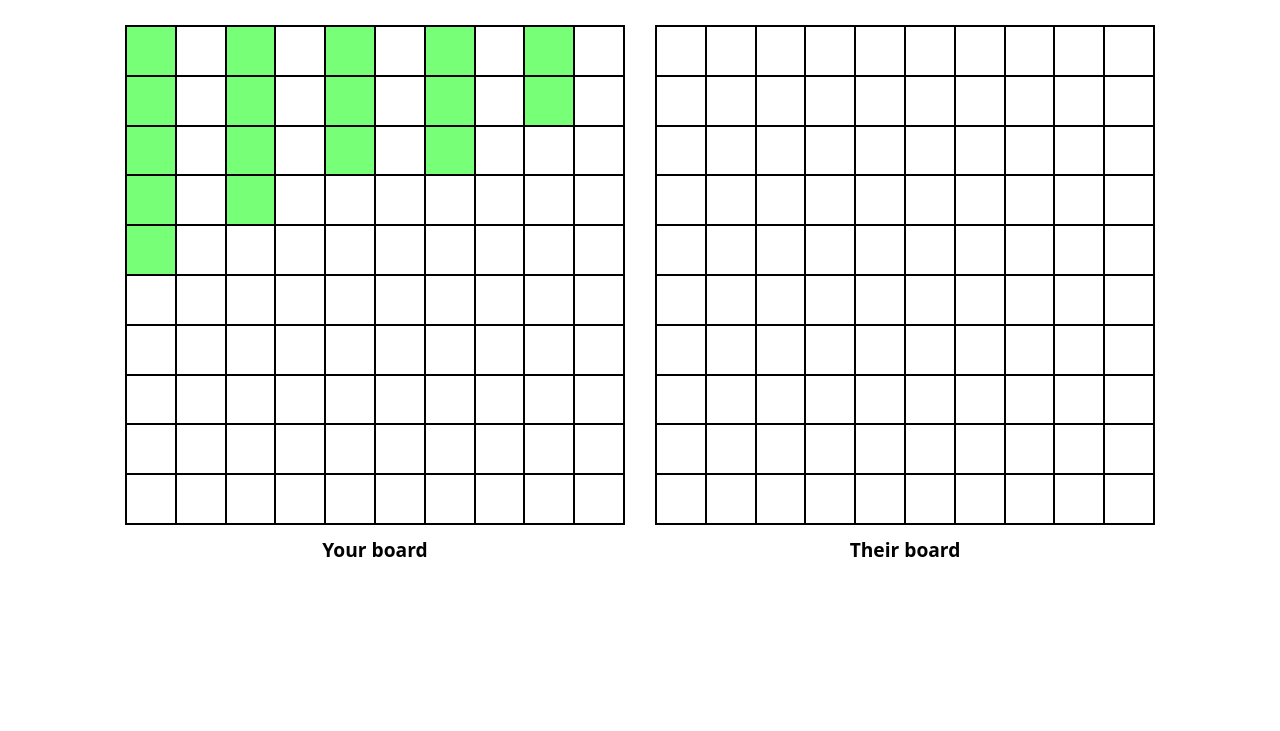
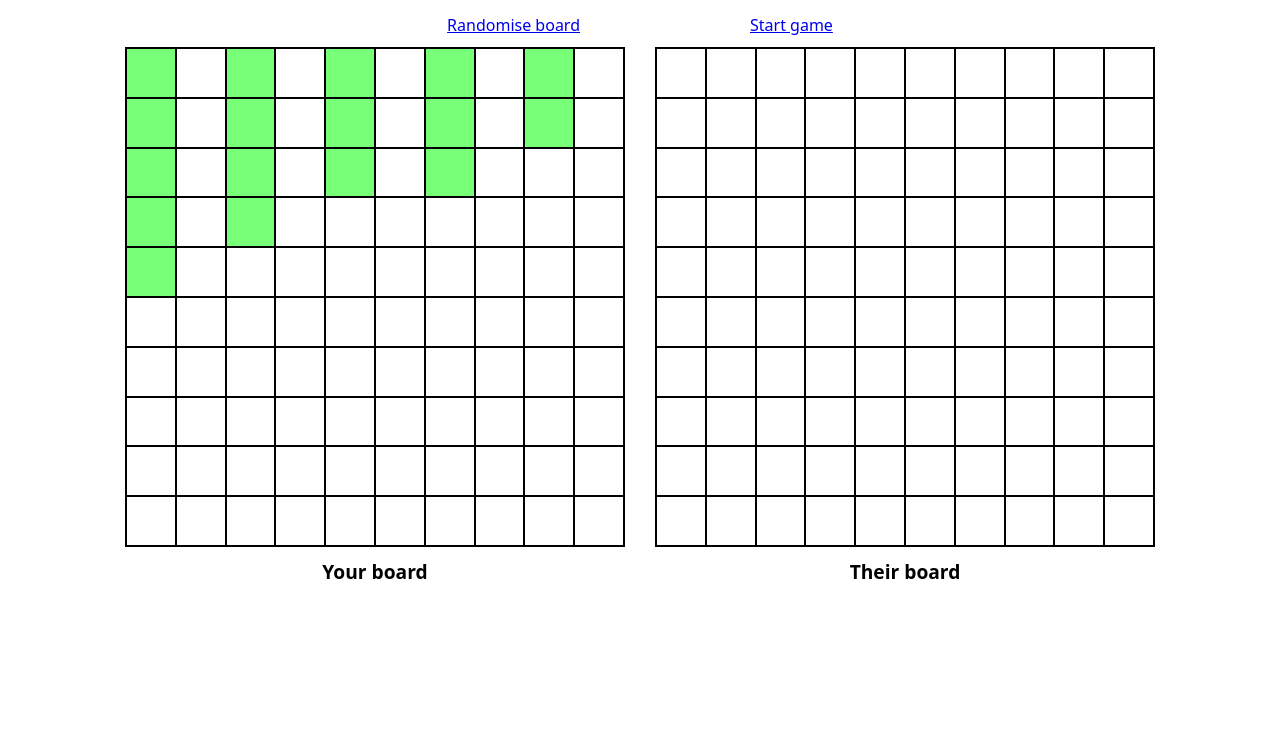
Before and after one commit to tg0xff/top-battleship, a website built with webpack: page src/index.html in a window 1280 px wide. Shown: the part 69-800 px from the top of the page. Built offline with nearby package versions, Linux system fonts and the light colour scheme.

Commit message:
Place randomise and start buttons

```diff
--- a/src/index.html
+++ b/src/index.html
@@ -6,7 +6,10 @@
   </head>
   <body>
     <h1>Battleship</h1>
-    <div class="buttons"></div>
+    <div class="buttons">
+      <a id="random" href="#">Randomise board</a>
+      <a id="start" href="#">Start game</a>
+    </div>
     <div class="boards">
       <div>
         <div id="player-board" class="board"></div>
--- a/src/style.css
+++ b/src/style.css
@@ -13,6 +13,12 @@ h1 {
   font-size: 2rem;
   text-align: center;
   margin: 10px 0 30px;
+}
+
+.buttons {
+  display: flex;
+  justify-content: center;
+  gap: 170px;
 }
 
 .boards {
```
